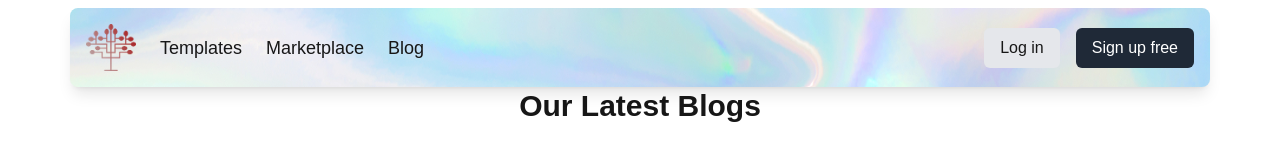
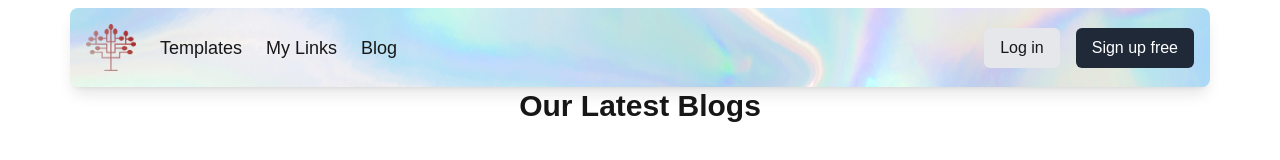
Before and after one commit to webDevSociapa/linktree02, a Next.js app: page /blog in a window 1280 px wide. Shown: the top 160 px of the page. Built offline with nearby package versions, Linux system fonts and the light colour scheme; grey boxes are pictures that could not be loaded.

Commit message:
Update header.jsx

```diff
--- a/src/components/home/header.jsx
+++ b/src/components/home/header.jsx
@@ -27,7 +27,7 @@ const Header = () => {
 
   const navLinks = [
     { title: "Templates", href: "/template" },
-    { title: "Marketplace", href: "/admin" },
+    { title: "My Links", href: "/admin" },
     // { title: "Discover", href: "/discover" },
     // { title: "Pricing", href: "/pricing" },
     { title: "Blog", href: "/blog" },
```
